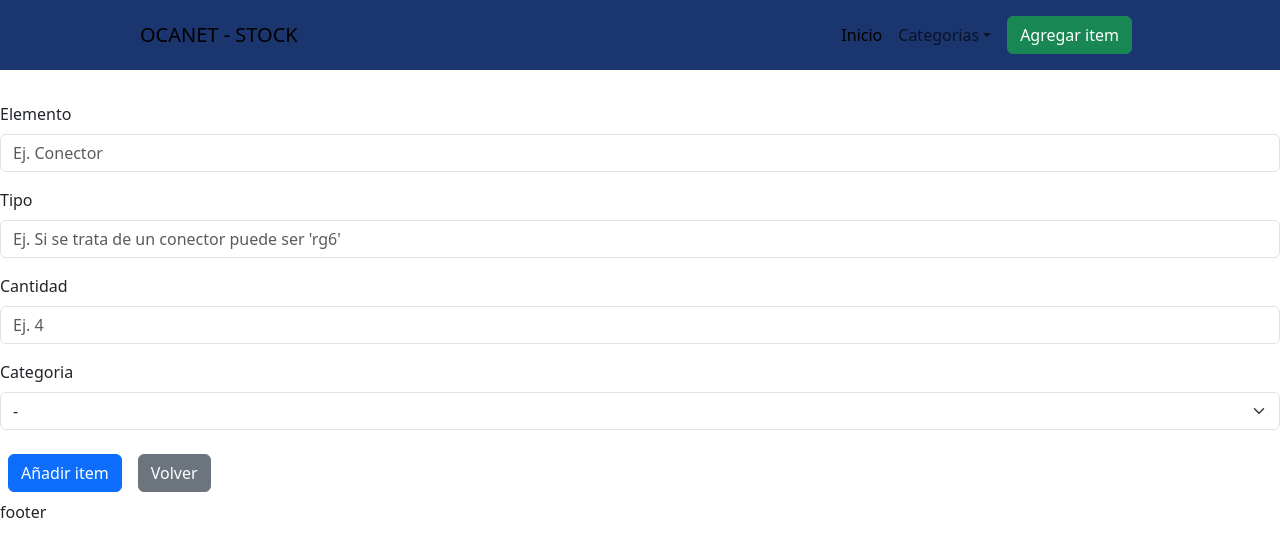
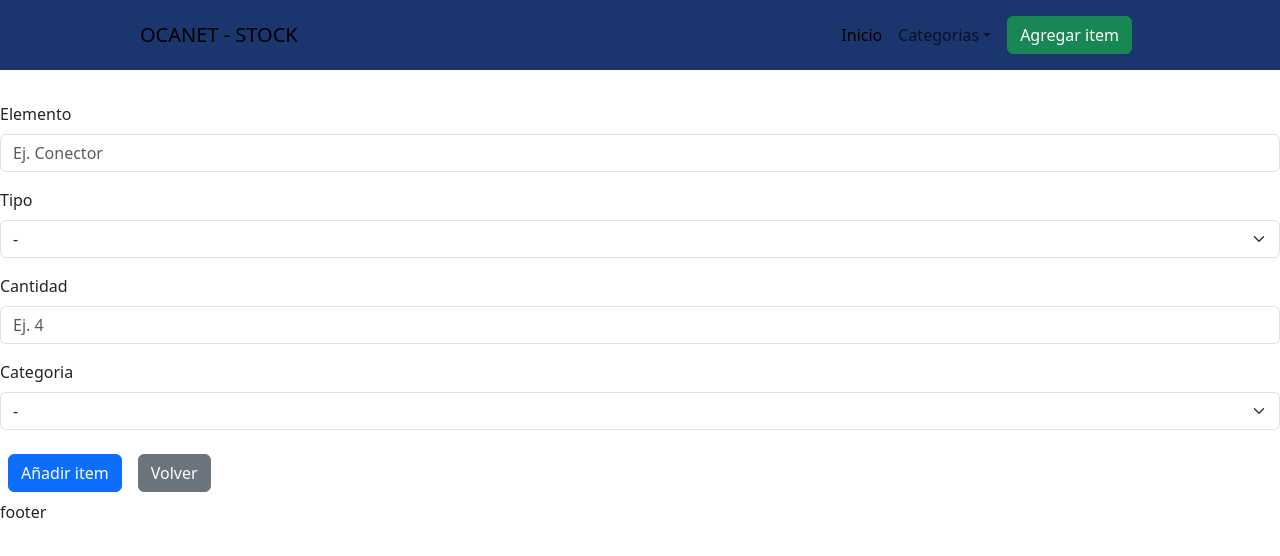
Before and after one commit to SantiDure/stock-cable, a React (Create React App) app: page /nuevo-item in a window 1280 px wide. Shown: the top 556 px of the page. Built offline with nearby package versions, Linux system fonts and the light colour scheme.

Commit message:
imagenes consumidas desde drive

```diff
--- a/src/components/Home/Home.jsx
+++ b/src/components/Home/Home.jsx
@@ -35,6 +35,7 @@ function Home() {
             <Item
               key={item.id}
               id={item.id}
+              img={item.imagen}
               elemento={item.elemento}
               tipo={item.tipo}
               cantidad={item.cantidad}
--- a/src/components/Item/Item.css
+++ b/src/components/Item/Item.css
@@ -17,3 +17,13 @@
 .btn {
   margin: 0.5rem;
 }
+
+#img__item {
+  width: 10rem;
+}
+
+.item__img__container {
+  display: flex;
+  justify-content: center;
+  align-content: center;
+}
--- a/src/components/Item/Item.jsx
+++ b/src/components/Item/Item.jsx
@@ -2,9 +2,9 @@ import { db } from "../../config/firebase";
 import { deleteDoc, doc } from "firebase/firestore";
 import { useState } from "react";
 import FormularioEditarItem from "../FormularioEditarItem/FormularioEditarItem";
-import img from "../assets/no-disponible.jpeg";
+
 import "./Item.css";
-function Item({ id, elemento, tipo, cantidad, categoria }) {
+function Item({ id, elemento, tipo, cantidad, categoria, img }) {
   const [edit, setEdit] = useState(false);
 
   const handleEditItem = () => {
@@ -14,8 +14,13 @@ function Item({ id, elemento, tipo, cantidad, categoria }) {
     <>
       <div key={id} className="card mb-3">
         <div className="row g-0 text__container">
-          <div className="col-md-2">
-            <img src={img} className="img-fluid rounded-start" alt="..." />
+          <div className="col-md-2 item__img__container">
+            <img
+              src={img}
+              id="img__item"
+              className="img-fluid rounded-start"
+              alt={elemento}
+            />
           </div>
           <div className="col-md-10 card__container">
             <div className="card-body">
--- a/src/pages/FormularioNuevoItem/FormularioNuevoItem.jsx
+++ b/src/pages/FormularioNuevoItem/FormularioNuevoItem.jsx
@@ -8,8 +8,9 @@ function FormularioNuevoItem() {
   const [categoria, setCategoria] = useState("");
   const [elemento, setElemento] = useState("");
   const [tipo, setTipo] = useState("");
-
+  const [img, setImg] = useState();
   const nuevoItem = {
+    imagen: img,
     cantidad: cantidad,
     categoria: categoria,
     elemento: elemento,
@@ -39,6 +40,53 @@ function FormularioNuevoItem() {
     }
   };
 
+  let UrlImagenDrive = "https://drive.google.com/uc?export=download&id=";
+  const elegirImagen = (tipo) => {
+    switch (tipo) {
+      case "RG6":
+        setImg(`${UrlImagenDrive}1-9qbC3uXbZDr8abyAwZVPi3hpSnpDL4s`);
+        break;
+      case "RG11":
+        setImg(`${UrlImagenDrive}18Ds008liIayQVJslVd2P8Xq3zSmxtsmc`);
+        break;
+      case "RG59":
+        setImg(`${UrlImagenDrive}18lG9-7oD0EABqHXsaKjF1ptZWdBjEneY`);
+        break;
+      case "Conector mecánico FO":
+        setImg(`${UrlImagenDrive}1Vu5qDlvqrizaso4rkd0c1n7_hggpkoTQ`);
+        break;
+      case "Rj45":
+        setImg(`${UrlImagenDrive}1yyqXCWqjLx0TbBis1ElKa5OalQExXKss`);
+        break;
+      case "Divisor x2":
+        setImg(`${UrlImagenDrive}1y_MkAD34aTjRsXZ9dguUP7ZOLX79jswy`);
+        break;
+      case "Divisor x3":
+        setImg(`${UrlImagenDrive}1lafMgACwZAuhB2ooAg8hxdJlaxyWi5CX`);
+        break;
+      case "Divisor x4":
+        setImg(`${UrlImagenDrive}1-sx3T3beXs5buVbaNN5MqJQMrDm49W9w`);
+        break;
+      case "Split satelital":
+        setImg(`${UrlImagenDrive}1LuOIQitfB6wFDrSrBdFQ1F6cQTbPL64C`);
+        break;
+      case "Patch Cord":
+        setImg(`${UrlImagenDrive}1GR9rz3dY_EkHuxIkNkKHFCVZhgyRl0Lr`);
+        break;
+      case "Split x2 FO":
+        setImg(`${UrlImagenDrive}1nhR8REvEZ8VxecPiz75zWntKiVj4SD9u`);
+        break;
+      case "Split x8 FO":
+        setImg(`${UrlImagenDrive}1Ei8kIOifWXpqClqNfEG2XKbc13HkfT_g`);
+        break;
+      case "Cable Ethernet":
+        setImg(`${UrlImagenDrive}1qvc9X5-jhdh2fZ7KOXLmlL2jELy9Gs_G`);
+        break;
+      default:
+        setImg(`${UrlImagenDrive}1JKb7OiFnyx30ah7cwiUBA_uEd5_8p5T-`);
+    }
+  };
+
   return (
     <form>
       <fieldset>
@@ -58,19 +106,32 @@ function FormularioNuevoItem() {
           />
         </div>
         <div className="mb-3">
-          <label htmlFor="disabledTextInput" className="form-label">
+          <label htmlFor="disabledSelect" className="form-label">
             Tipo
           </label>
-          <input
-            type="text"
-            id="disabledTextInput"
-            className="form-control"
-            placeholder="Ej. Si se trata de un conector puede ser 'rg6'"
+          <select
+            id="disabledSelect"
+            className="form-select"
             onChange={(e) => {
               e.preventDefault();
               setTipo(e.target.value);
+              elegirImagen(e.target.value);
             }}
-          />
+          >
+            <option>-</option>
+            <option>RG6</option>
+            <option>RG59</option>
+            <option>RG11</option>
+            <option>Conector mecánico FO</option>
+            <option>Patch Cord</option>
+            <option>Split x2 FO</option>
+            <option>Split x8 FO</option>
+            <option>Rj45</option>
+            <option>Divisor x2</option>
+            <option>Divisor x3</option>
+            <option>Divisor x4</option>
+            <option>Split satelital</option>
+          </select>
         </div>
         <div className="mb-3">
           <label htmlFor="disabledTextInput" className="form-label">
```
Also changed, not shown: src/components/assets/no-disponible.jpeg (deleted).
